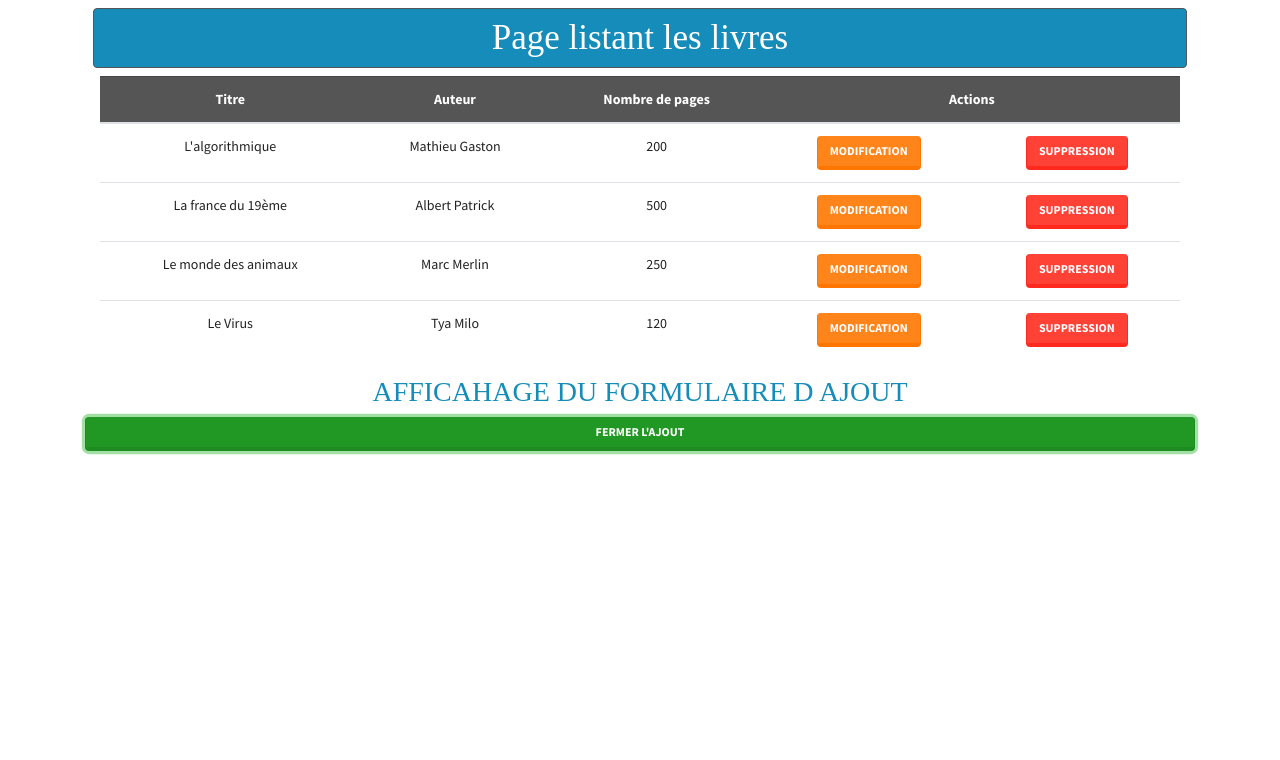
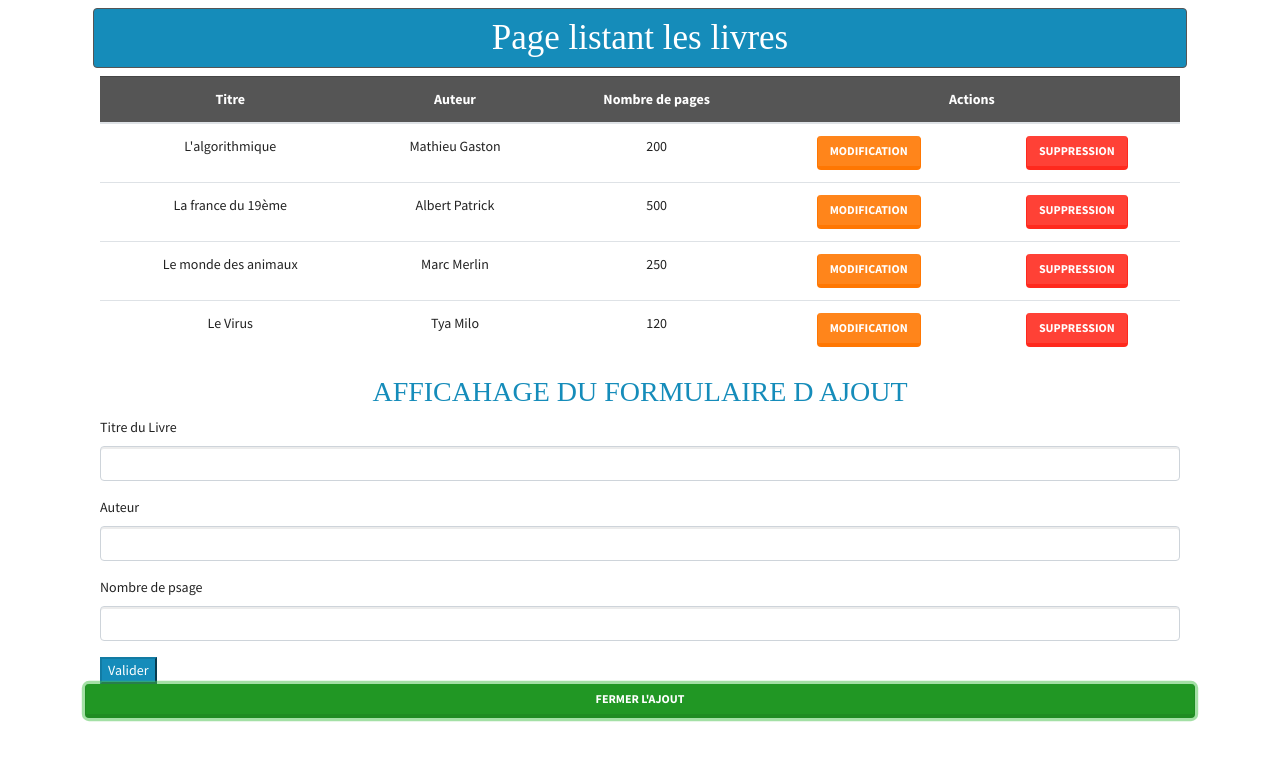
Before and after one commit to DialloAbdou/Biblio-projet, a React (Create React App) app: page / in a window 1280 px wide. Both pictures are taken after a click on the button "AJOUTER". Shown: the top 760 px of the page. Built offline with nearby package versions, Linux system fonts and the light colour scheme.

Commit message:
create formulaire ajout

```diff
--- a/src/components/Boutons/Bouton.js
+++ b/src/components/Boutons/Bouton.js
@@ -6,6 +6,4 @@ const Bouton=({children,couleur,clic,typeCss})=>{
       )
 
 }
-
-
 export default Bouton
--- a/src/components/Titres/policeTitre/Titre.module.css
+++ b/src/components/Titres/policeTitre/Titre.module.css
@@ -3,7 +3,6 @@
 .monTitre {
     font-family: 'Sigmar One', cursive;
 }
-
 .monTitre:hover{
    color:orange!important;
 }
--- a/src/containers/Livres/ForumulaireAjout/FormulaireAjout.js
+++ b/src/containers/Livres/ForumulaireAjout/FormulaireAjout.js
@@ -1,11 +1,31 @@
 import React, { Component } from 'react';
+import Bouton from '../../../components/Boutons/Bouton'
 
 class FormulaireAjout extends Component {
 
     render() {
         return (
             <>
-                <h2 className="text-center text-primary" style={{fontFamily:'sigmar One'}}>AFFICAHAGE DU FORMULAIRE D AJOUT </h2>
+                <h2 className="text-center text-primary" style={{ fontFamily: 'sigmar One' }}>AFFICAHAGE DU FORMULAIRE D AJOUT </h2>
+
+
+                <form>
+                    <div className="form-group">
+                        <label for="titre">Titre du Livre</label>
+                        <input type ="text" className="form-control" id="titre"/>
+                    </div>
+                    <div className="form-group">
+                     <label for="auteur">Auteur</label>
+                     <input type="text" className="form-control" id="auteur"/>
+
+                    </div>
+                    <div className="form-group">
+                       <label for="NbPages">Nombre de psage</label>
+                       <input type="text" className="form-control" />
+                    </div>
+                    <Bouton typeCss="btn-primary">Valider</Bouton>
+
+                </form>
             </>
 
         )
--- a/src/containers/Livres/Livres.js
+++ b/src/containers/Livres/Livres.js
@@ -24,7 +24,7 @@ class Livres extends Component {
     render() {
       const {livres}= this.state
         return (
-            <div className="container">
+            <div className="container table-responsive">
                 <table className="table text-center">
                     <thead>
                         <tr className="table-dark">
```
